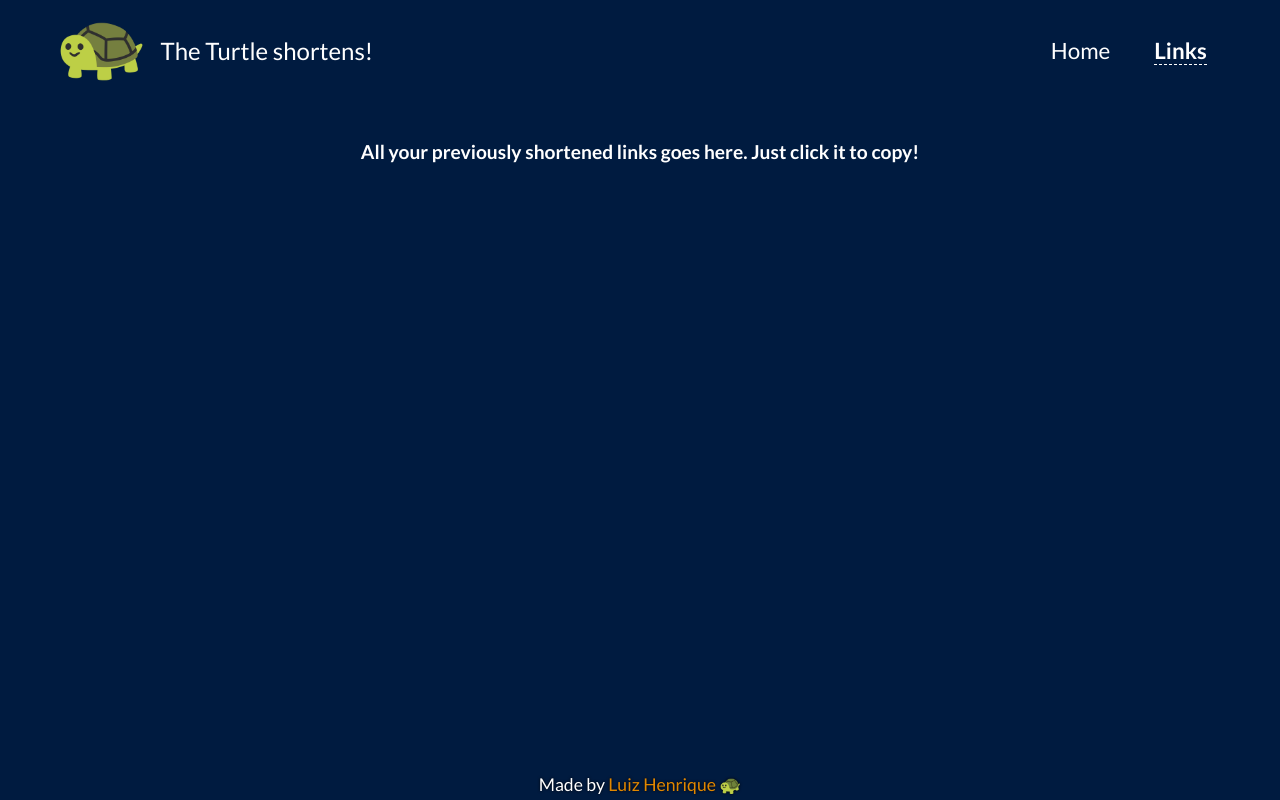
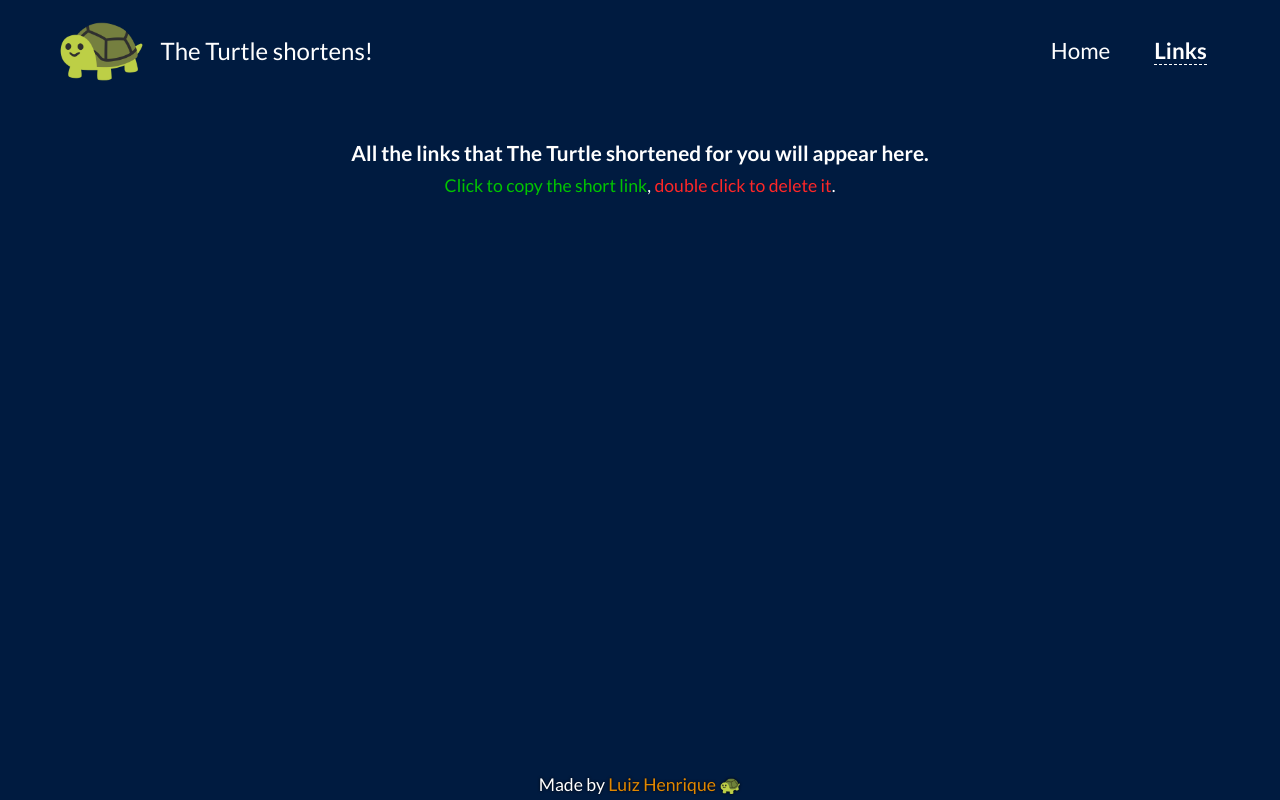
Before and after one commit to luizhf42/turtle-shortens, a Vue app: page /links in a window 1280 px wide. Built offline with nearby package versions, Linux system fonts and the light colour scheme.

Commit message:
finishing the project

```diff
--- a/src/app.scss
+++ b/src/app.scss
@@ -5,10 +5,11 @@
   align-items: $align;
 }
 
+$orange: #e18700;
+$red: #ff2727;
+$green: #00c500;
 $input-border: 1px solid #0a397b;
-$orange: #e18700;
 $button-hover: #ba7002;
-$error: #ff2727;
 
 * {
   margin: 0;
@@ -17,11 +18,27 @@ $error: #ff2727;
   list-style: none;
   font-family: inherit;
   color: #fff;
+  scrollbar-width: auto;
+  scrollbar-color: $orange #ffffff;
+
+  &::-webkit-scrollbar {
+    width: 12px;
+  }
+
+  &::-webkit-scrollbar-track {
+    background: #ffffff;
+  }
+
+  &::-webkit-scrollbar-thumb {
+    background-color: $orange;
+    border-radius: 6px;
+    border: 3px solid #ffffff;
+  }
 }
 
 #app {
   font-family: "Lato", sans-serif;
-  min-height: 100vh;
+  height: 100vh;
   background: #001b40;
 }
 .v-popper--theme-tooltip .v-popper__inner {
@@ -37,6 +54,10 @@ $error: #ff2727;
 
     .links {
       height: calc(100vh - 210px);
+
+      ul {
+        height: calc(100vh - 310px);
+      }
     }
   }
 }
@@ -51,4 +72,13 @@ $error: #ff2727;
   * {
     font-size: 13px;
   }
+
+  #app {
+    form {
+      input,
+      button {
+        height: 35px;
+      }
+    }
+  }
 }
--- a/src/components/Shortener.vue
+++ b/src/components/Shortener.vue
@@ -176,7 +176,6 @@ export default defineComponent({
       img {
         cursor: pointer;
         height: 50%;
-        // Prevent waves svg from blocking the img
         z-index: 2;
       }
     }
@@ -188,7 +187,7 @@ export default defineComponent({
     }
 
     .error {
-      color: app.$error;
+      color: app.$red;
     }
   }
 }
--- a/src/views/Links.vue
+++ b/src/views/Links.vue
@@ -1,12 +1,17 @@
 <template>
   <section class="links">
-    <p>All your previously shortened links goes here. Just click it to copy!</p>
+    <h3>All the links that The Turtle shortened for you will appear here.</h3>
+
+    <p>
+      <span class="copy-instruction">Click to copy the short link</span>,
+      <span class="delete-instruction">double click to delete it</span>.
+    </p>
 
     <ul>
       <li
         v-for="link in links"
         :key="link.shortURL"
-        @click="copyText(link.shortURL)"
+        @click="copyText(link.shortURL, $event)"
         @dblclick="deleteLink(link, $event)"
       >
         <span>{{ link.longURL }}</span>
@@ -16,16 +21,25 @@
 </template>
 
 <script lang="ts">
-import { defineComponent } from "vue";
+import { defineComponent, onMounted, ref } from "vue";
 import { links } from "../components/Shortener.vue";
 
 export default defineComponent({
   setup() {
-    const copyText = (shortURL: string) =>
+    const showAdvice = ref(false);
+    const copyText = (shortURL: string, event) => {
       navigator.clipboard.writeText(shortURL);
+      event.target.parentNode.style.border = "1px solid #00c500";
+      setTimeout(() => {
+        event.target.parentNode.style.border = "0";
+      }, 500);
+    };
 
     const deleteLink = (link: Object, event) => {
-      event.target.parentNode.remove();
+      event.target.parentNode.classList.add("deleted");
+      setTimeout(() => {
+        event.target.parentNode.remove();
+      }, 500);
       const links = JSON.parse(localStorage.getItem("links"));
       links.splice(links.indexOf(link), 1);
       localStorage.setItem("links", JSON.stringify(links));
@@ -34,6 +48,7 @@ export default defineComponent({
       copyText,
       deleteLink,
       links,
+      showAdvice,
     };
   },
 });
@@ -45,36 +60,69 @@ export default defineComponent({
   height: calc(100vh - 180px);
   text-align: center;
 
-  p {
-    font-size: 1.2rem;
+  h3 {
+    font-size: 1.3rem;
     width: 90%;
     margin: 10px auto;
     font-weight: bold;
   }
 
+  p {
+    font-size: 1.1rem;
+    width: 90%;
+    margin: 10px auto;
+
+    .copy-instruction {
+      color: app.$green;
+    }
+    .delete-instruction {
+      color: app.$red;
+    }
+  }
+
   ul {
+    padding-right: 5px;
     margin: auto;
+    height: calc(100vh - 260px);
+    overflow: auto;
     width: min(550px, 95%);
     @include app.flex(column, start);
     gap: 10px;
 
     li {
-      @include app.flex(column, center, start);
-      padding: 0 6px;
       width: 100%;
-      height: 30px;
-      background: #000;
+      min-height: 30px;
+      background: #000000b3;
+      border-radius: 4px;
+      border: 1px solid #000000;
+      transition: 0.2s;
+
+      &.deleted {
+        animation: delete 0.5s;
+      }
 
       span {
-        cursor: default;
-        width: 100%;
-        text-align: left;
+        padding: 0 6px;
+        font-size: 1.05rem;
         overflow-x: hidden;
         white-space: nowrap;
         text-overflow: ellipsis;
-        height: 20px;
+        cursor: default;
+        @include app.flex(column, center, start);
+        width: 100%;
+        text-align: left;
+        height: 100%;
       }
     }
   }
 }
+
+@keyframes delete {
+  from {
+    opacity: 1;
+  }
+  to {
+    opacity: 0;
+  }
+}
 </style>
```
